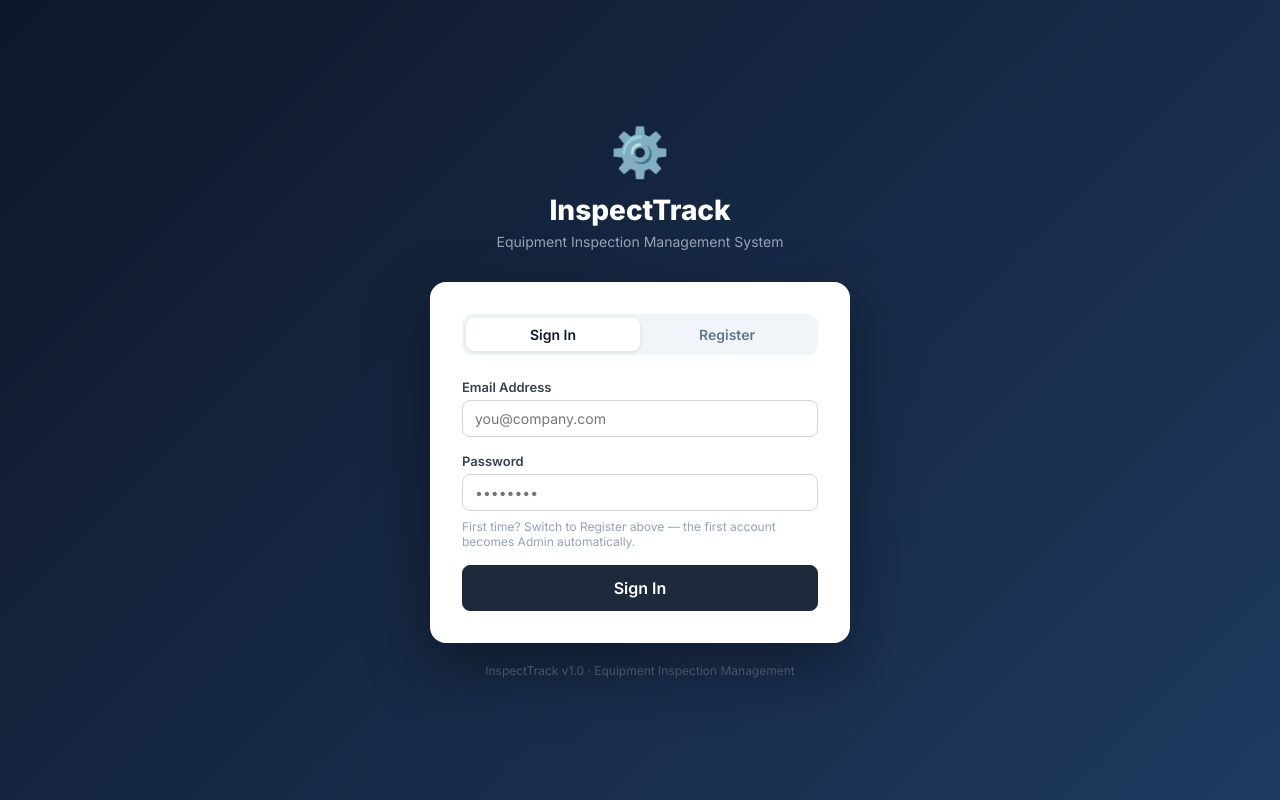
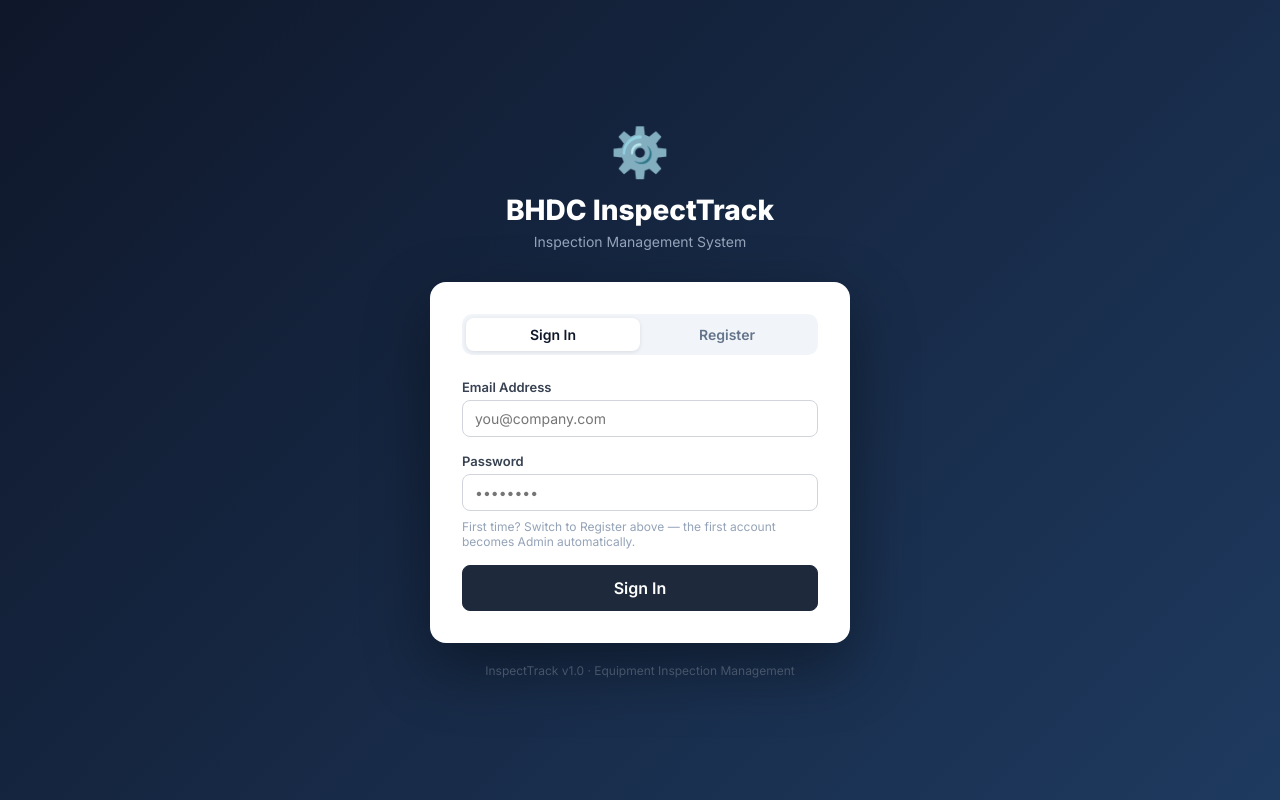
Before and after one commit to BLoodZeus321/inspecttrack, a React (Vite) app in the folder frontend/: page /login in a window 1280 px wide. Built offline with nearby package versions, Linux system fonts and the light colour scheme; no server answers; the HTML template or start-up script is replaced by a standard one.

Commit message:
Add BHDC

```diff
--- a/frontend/index.html
+++ b/frontend/index.html
@@ -3,7 +3,7 @@
 <head>
   <meta charset="UTF-8" />
   <meta name="viewport" content="width=device-width, initial-scale=1.0" />
-  <title>InspectTrack — Equipment Inspection Management</title>
+  <title>BHDC InspectTrack — Equipment Inspection Management</title>
   <link rel="preconnect" href="https://fonts.googleapis.com">
   <link href="https://fonts.googleapis.com/css2?family=Inter:wght@400;500;600;700;800&display=swap" rel="stylesheet">
   <style>
--- a/frontend/src/pages/LoginPage.jsx
+++ b/frontend/src/pages/LoginPage.jsx
@@ -47,9 +47,9 @@ export default function LoginPage() {
         {/* Logo */}
         <div style={{ textAlign: 'center', marginBottom: 32 }}>
           <div style={{ fontSize: 48, marginBottom: 12 }}>⚙️</div>
-          <h1 style={{ color: '#fff', fontSize: 28, fontWeight: 800, margin: '0 0 6px' }}>InspectTrack</h1>
+          <h1 style={{ color: '#fff', fontSize: 28, fontWeight: 800, margin: '0 0 6px' }}>BHDC InspectTrack</h1>
           <p style={{ color: '#94a3b8', fontSize: 14, margin: 0 }}>
-            Equipment Inspection Management System
+            Inspection Management System
           </p>
         </div>
 
```
